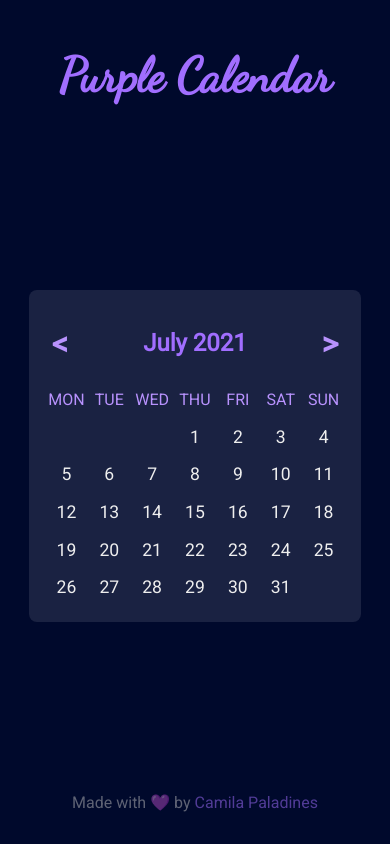
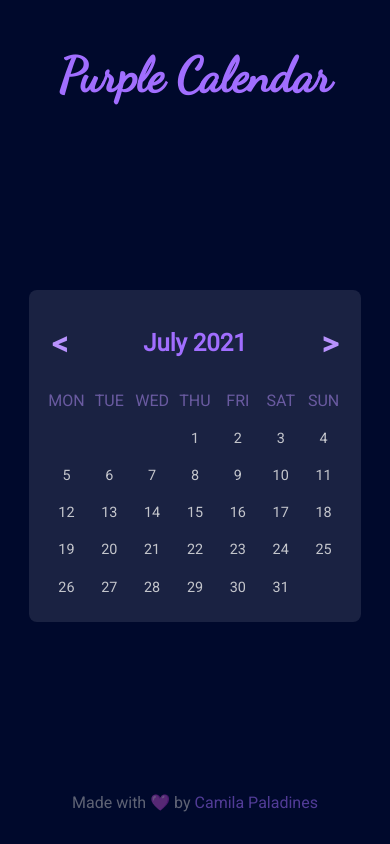
Before and after one commit to JaimeTR/Purple-Calendar, a plain HTML site: page index.html in a window 390 px wide. Drawn offline with Linux system fonts and the light colour scheme.

Commit message:
Added some responsive styles.

```diff
--- a/css/index.css
+++ b/css/index.css
@@ -32,9 +32,6 @@ header {
 	align-items: center;
 	justify-content: space-between;
 	color: var(--white);
-	/* min-width: 20vw; */
-	/* padding: 1em; */
-	/* margin: 1em; */
 }
 
 .date-input > p {
@@ -68,7 +65,7 @@ header {
 }
 
 .calendar {
-	width: 60%;
+	width: 40%;
 	min-width: 500px;
 	background-color: rgba(255, 255, 255, 0.1);
 	padding: 1em;
@@ -118,6 +115,7 @@ header {
 
 .week-day {
 	color: var(--purple-6);
+	opacity: 0.5;
 }
 
 .month-day {
@@ -150,6 +148,10 @@ header {
 		min-width: 400px;
 		height: 400px;
 	}
+
+	.month-day {
+		opacity: 0.8;
+	}
 }
 
 @media (max-width: 500px) {
@@ -163,6 +165,10 @@ header {
 	.calendar {
 		min-width: 300px;
 		height: 300px;
+	}
+
+	.month-day {
+		font-size: 0.9em;
 	}
 }
 
```
